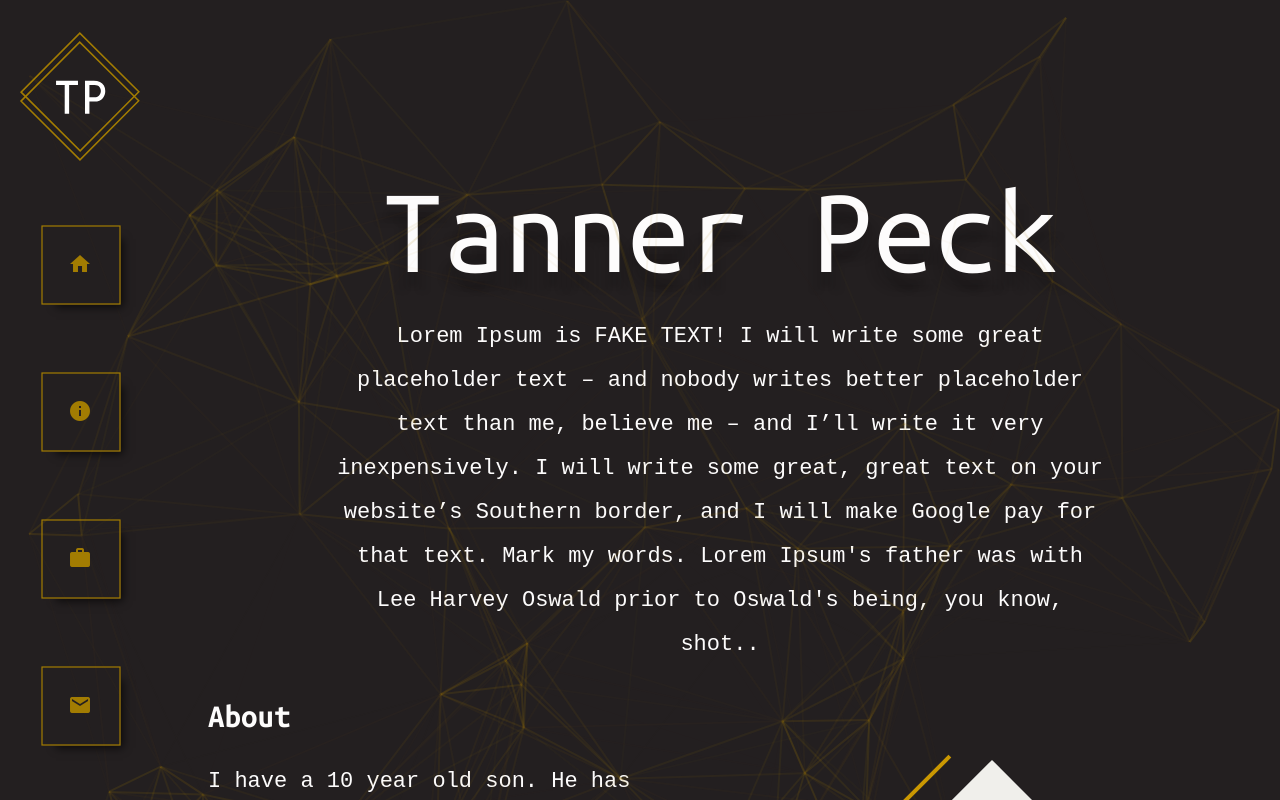
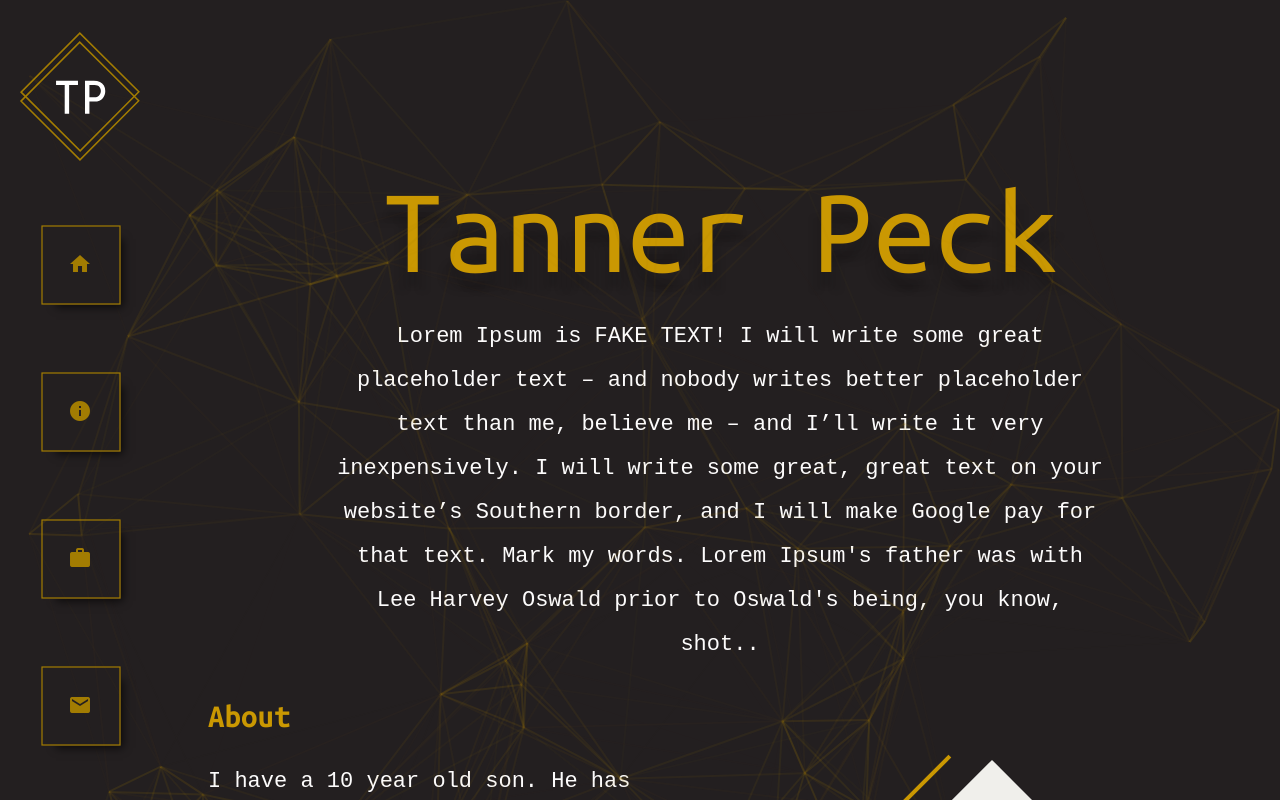
Before and after one commit to mpeck99/tanner-peck-portfolio, a SvelteKit app: page / in a window 1280 px wide. Shown: the top 800 px of the page. Built offline with nearby package versions, Linux system fonts and the light colour scheme.

Commit message:
setting the heading font-color

```diff
--- a/src/routes/+layout.svelte
+++ b/src/routes/+layout.svelte
@@ -56,6 +56,7 @@
 
   :global(h1, h2, h3, h4, h5, h6){
     font-family: var(--ff-head);
+    color: var(--clr-gold);
   }
 
   :global(section){
```
